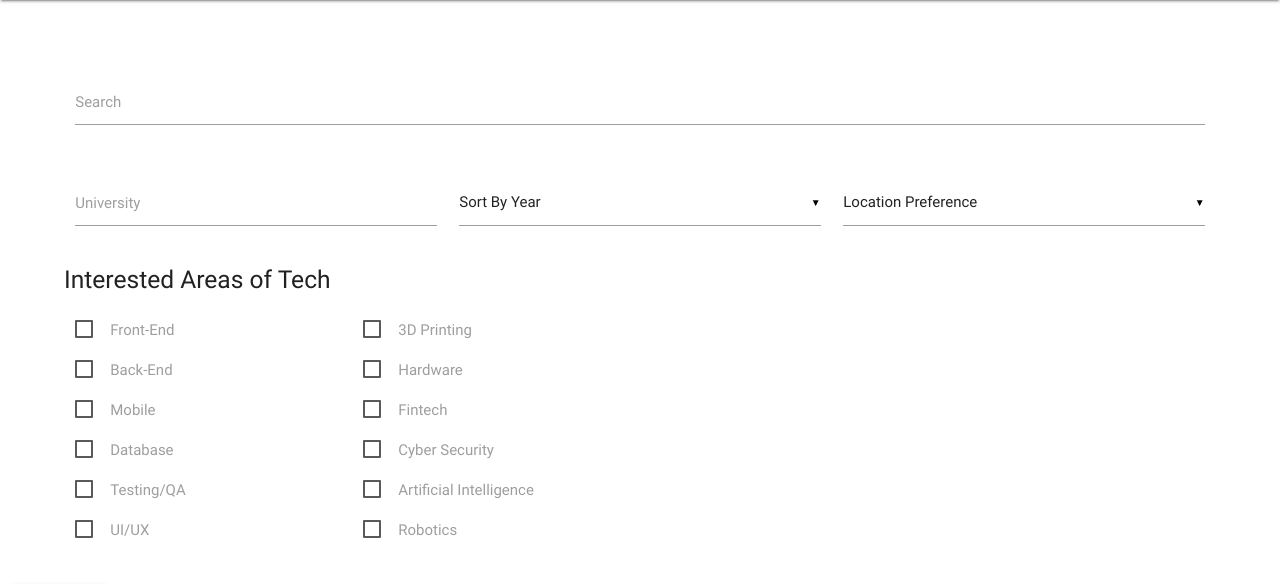
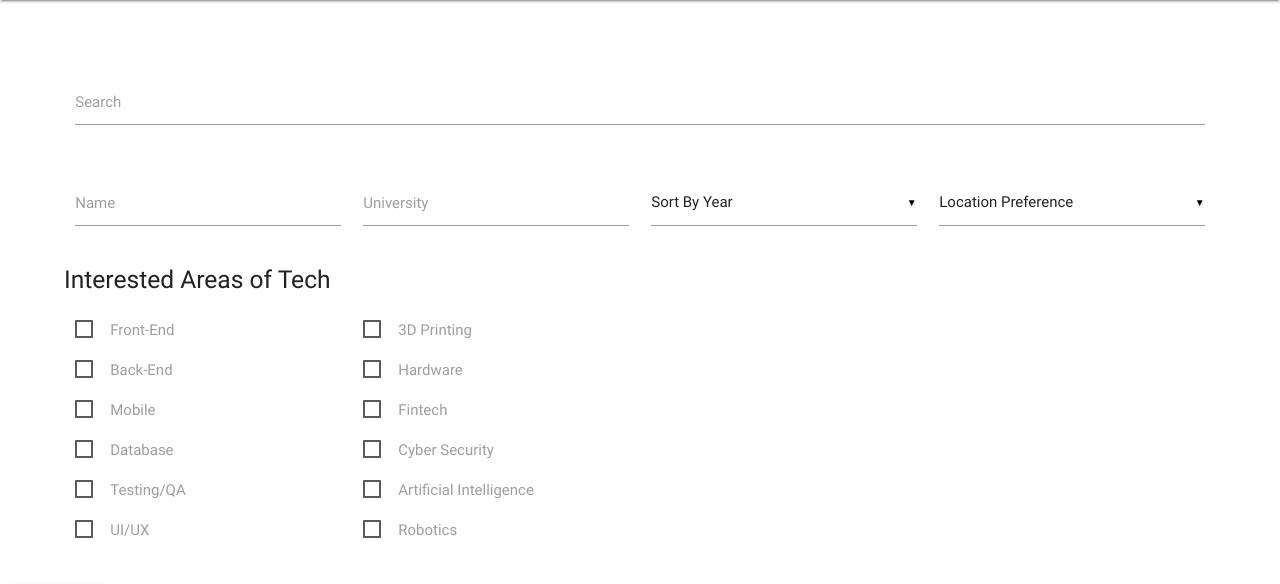
Before and after one commit to Lucytheanimefan/KACdatabase, a Flask app: page / in a window 1280 px wide. Shown: the part 64-648 px from the top of the page. Run offline with Flask 2, Linux system fonts and the light colour scheme; some libraries are stand-ins or nearby versions; some web fonts are replaced.

Commit message:
Working on name

```diff
--- a/static/js/script.js
+++ b/static/js/script.js
@@ -16,28 +16,26 @@ var interestMap = {
     "fintech": "Finance/ FinTech",
     "cyber_security": "Cyber Security",
     "AI": "Artificial Intelligence",
-    "robotics":"Robotics"
+    "robotics": "Robotics"
 }
 var checkBoxValues = [];
 
 $('#go').click(function() {
     $("#results").empty();
-    var locationPref="";
+    var locationPref = "";
     var university = "";
     var sortBy = $('#sortBy').val();
     var sortByYear = $('#sortByYear').val();
+    var name = $("#name").val();
     university = $("#university").val();
     locationPref = $("#sortByLocation").val();
-    if (sortByYear == null){
-        sortByYear="";
+    if (sortByYear == null) {
+        sortByYear = "";
     }
     var word = $("#search").val();
-    console.log("Search word: "+word);
     getCheckedBoxes();
-    console.log(checkBoxValues)
     spinner = new Spinner(opts).spin(target);
-    console.log(sortByYear);
-    var query = createQuery(sortBy, sortByYear, checkBoxValues, locationPref, word, university);
+    var query = createQuery(sortBy, sortByYear, checkBoxValues, locationPref, word, university, name);
     getpostdata(query);
 
     //console.log(checkBoxValues);
@@ -52,8 +50,8 @@ function getCheckedBoxes() {
     });
 }
 
-function createQuery(sortBy, year, interests, location, word, university) {
-    var query = { "sortBy": sortBy, "year": year, "interests": interests, "location":location, "word":word,"university":university };
+function createQuery(sortBy, year, interests, location, word, university, name) {
+    var query = { "sortBy": sortBy, "year": year, "interests": interests, "location": location, "word": word, "university": university, "name": name };
     return query;
 }
 
--- a/templates/search.html
+++ b/templates/search.html
@@ -7,11 +7,15 @@
         </div>
     </div>
     <div class='row'>
-        <div class="input-field col s4">
+        <div class="input-field col s3">
+            <input id="name" type="text" class="validate">
+            <label for="name">Name</label>
+        </div>
+        <div class="input-field col s3">
             <input id="university" type="text" class="validate">
             <label for="university">University</label>
         </div>
-        <div class="input-field col s4">
+        <div class="input-field col s3">
             <select id="sortByYear">
                 <option value=" " disabled selected>Sort By Year</option>
                 <option value="2021">2021</option>
@@ -21,7 +25,7 @@
                 <option value="2017">2017</option>
             </select>
         </div>
-        <div class="input-field col s4">
+        <div class="input-field col s3">
             <select id="sortByLocation">
                 <option value=" " disabled selected>Location Preference</option>
                 <option value="Silicon Valley">Silicon Valley</option>
```
